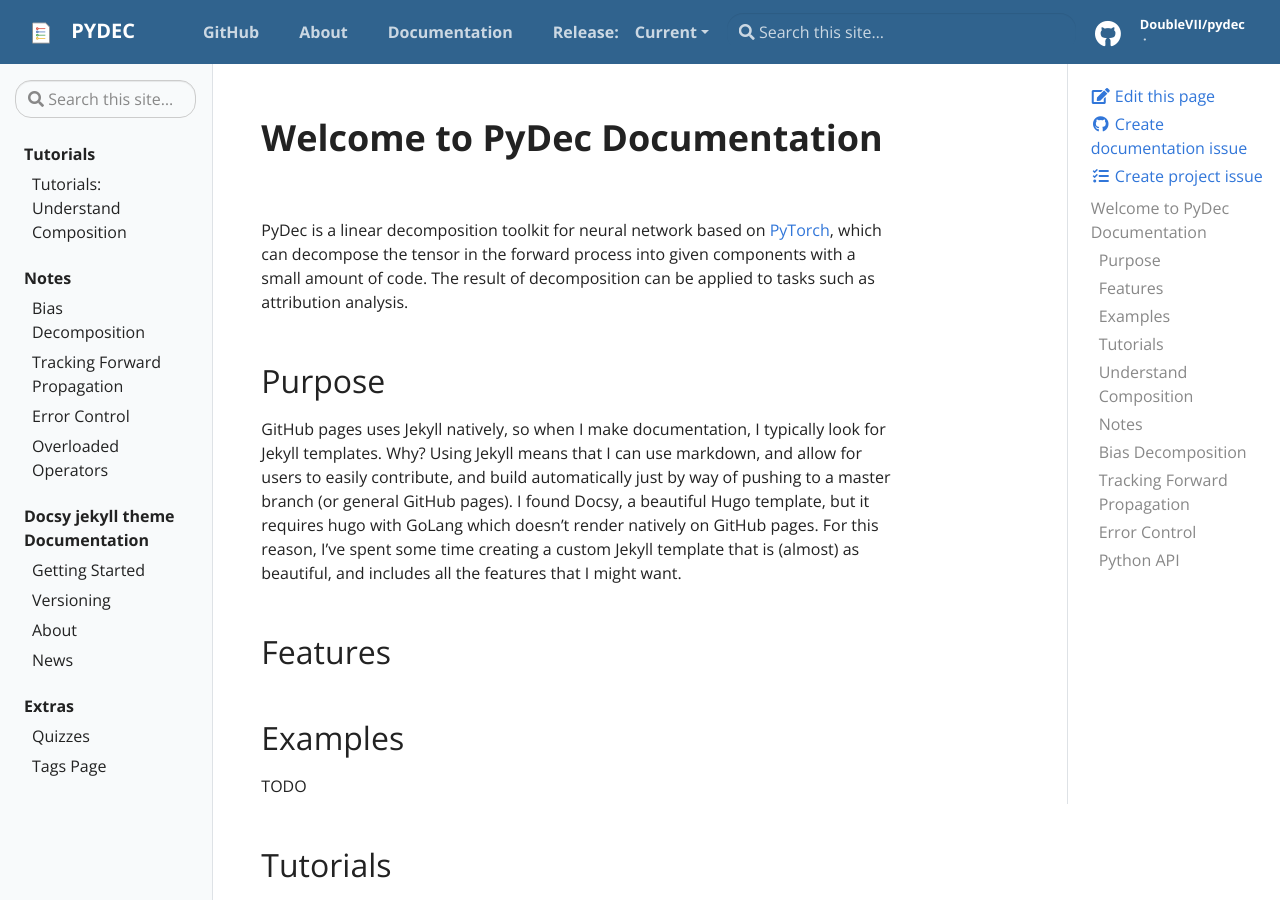
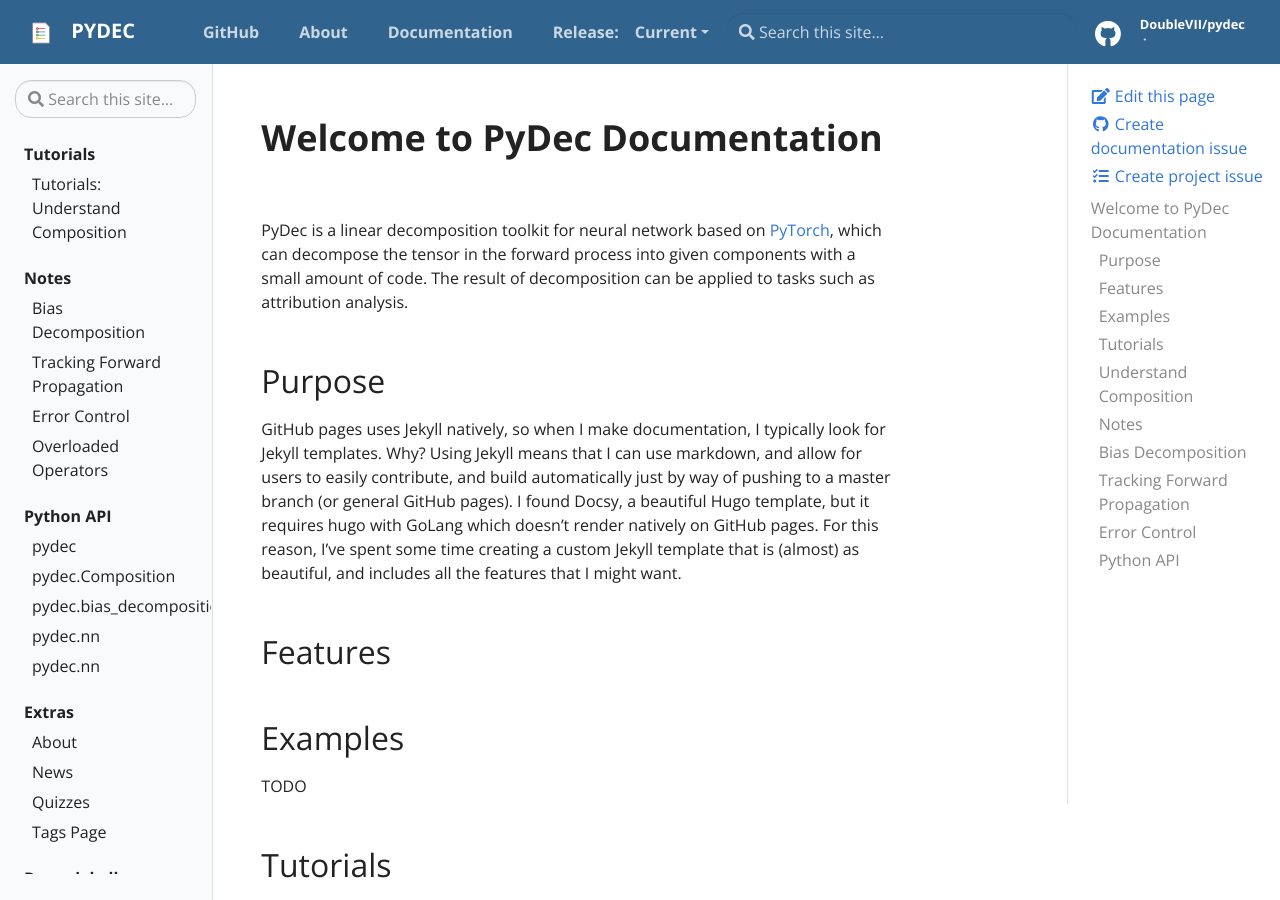
Before and after one commit to NJUNLP/pydec, a Jekyll site: the page built from docs/pages/index.md, in a window 1280 px wide and 900 px high. Built offline with Jekyll 4.4.1, drawn with Linux system fonts in a browser that asks for light colours.

Commit message:
update navigation info

```diff
--- a/docs/_data/toc.yml
+++ b/docs/_data/toc.yml
@@ -14,7 +14,33 @@
       url: "docs/notes/error-control"
     - title: "Overloaded Operators"
       url: "docs/notes/overloaded-operators"
-- title: "Docsy jekyll theme Documentation"
+- title: "Python API"
+  url: "docs/pythonapi"
+  links:
+    - title: "pydec"
+      url: "docs/pythonapi/pydec"
+    - title: "pydec.Composition"
+      url: "docs/pythonapi/pydec.Composition"
+    - title: "pydec.bias_decomposition"
+      url: "docs/pythonapi/pydec.bias_decomposition"
+    - title: "pydec.nn"
+      url: "docs/pythonapi/pydec.nn"
+    - title: "pydec.nn"
+      url: "docs/pythonapi/pydec.nn.functional"
+
+- title: "Extras"
+  url: "docs/extras"
+  links:
+    - title: "About"
+      url: "about"
+    - title: "News"
+      url: "news"
+    - title: Quizzes
+      url: "docs/extras/example-quiz"
+    - title: Tags Page
+      url: "tags"
+
+- title: "Docsy jekyll"
   url: docs
   links:
     - title: "Getting Started"
@@ -28,14 +54,3 @@
           url: "docs/getting-started#customization"
     - title: Versioning
       url: "docs/versioning"
-    - title: "About"
-      url: "about"
-    - title: "News"
-      url: "news"
-- title: "Extras"
-  url: "docs/extras"
-  links:
-    - title: Quizzes
-      url: "docs/extras/example-quiz"
-    - title: Tags Page
-      url: "tags"
```
